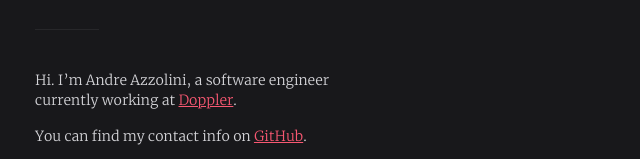
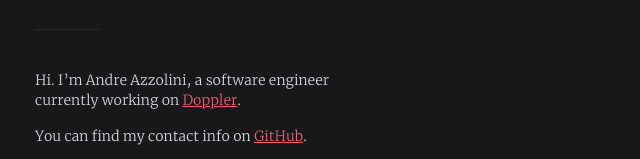
Before and after one commit to apazzolini/azzolini.io, an Astro site: page / in a window 1280 px wide. Shown: the part 763-922 px from the top of the page, 61-701 px from the left. Built offline with nearby package versions, Linux system fonts and the light colour scheme; Astro itself is replaced by a stand-in of ours; some packages are replaced by stand-ins of ours.

Commit message:
Small tweaks

```diff
--- a/src/content/snippets/about.md
+++ b/src/content/snippets/about.md
@@ -1,4 +1,4 @@
 Hi. I'm Andre Azzolini, a software engineer currently
-working at [Doppler](https://doppler.com).
+working on [Doppler](https://doppler.com).
 
 You can find my contact info on [GitHub](https://github.com/apazzolini).
```
Also changed, not shown: .github/workflows/deploy.yml, README.md.
